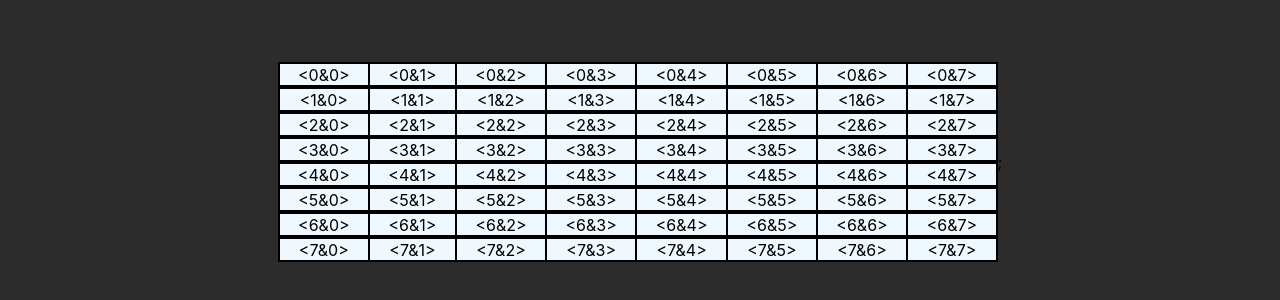
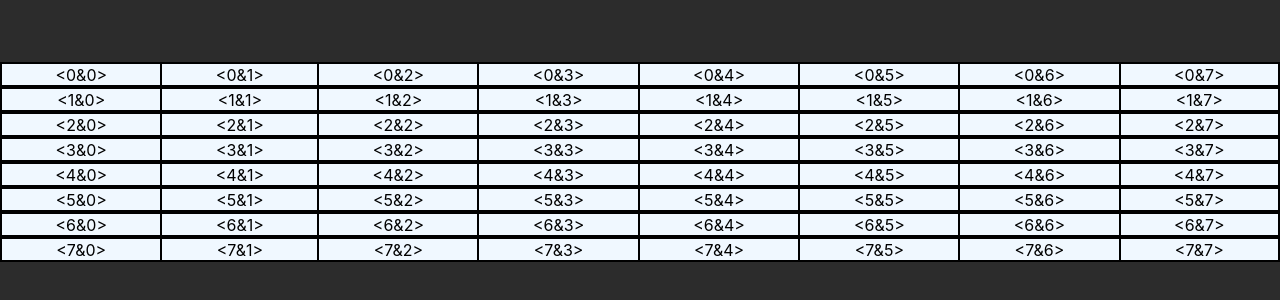
Before and after one commit to Bumang-Cyber/webgame-mine-sweeper, a React (Vite) app: page / in a window 1280 px wide. Shown: the part 238-538 px from the top of the page. Built offline with nearby package versions, Linux system fonts and the light colour scheme.

Commit message:
fix: table, thead, tbody, tr, td 태그로 교체

```diff
--- a/src/components/ContorlPanel/index.tsx
+++ b/src/components/ContorlPanel/index.tsx
@@ -6,6 +6,6 @@ const ControlPanel = () => {
 
 export default ControlPanel;
 
-const Container = styled.section`
+const Container = styled.thead`
   display: flex;
 `;
--- a/src/components/Layout/Layout.style.ts
+++ /dev/null
@@ -1,16 +0,0 @@
-import styled from "styled-components";
-
-export const Wrapper = styled.div`
-  width: 100vw;
-  height: 100vh;
-
-  display: flex;
-  justify-content: center;
-  align-items: center;
-`;
-
-export const Container = styled.main`
-  width: 720px;
-  min-height: 100px;
-  background-color: ${({ theme }) => theme.color.lightGray400};
-`;
--- a/src/components/Layout/index.tsx
+++ b/src/components/Layout/index.tsx
@@ -1,15 +1,20 @@
-import * as S from "./Layout.style";
+import styled from "styled-components";
 
 interface LayoutProps {
   children: React.ReactNode;
 }
 
 const Layout = ({ children }: LayoutProps) => {
-  return (
-    <S.Wrapper>
-      <S.Container>{children}</S.Container>;
-    </S.Wrapper>
-  );
+  return <TableContainer>{children}</TableContainer>;
 };
 
 export default Layout;
+
+export const TableContainer = styled.table`
+  width: 100vw;
+  height: 100vh;
+
+  display: flex;
+  justify-content: center;
+  align-items: center;
+`;
--- a/src/components/TileMap/index.tsx
+++ b/src/components/TileMap/index.tsx
@@ -13,7 +13,7 @@ const TileMap = () => {
   return (
     <Container>
       {tileMapArr.map((row, rowIndex) => (
-        <RowWrapper>
+        <RowWrapper key={rowIndex}>
           {row.map((item, colIndex) => (
             <Tile rowIndex={rowIndex} colIndex={colIndex} key={`${rowIndex}${colIndex}`} item={item} />
           ))}
@@ -25,7 +25,7 @@ const TileMap = () => {
 
 export default TileMap;
 
-const Container = styled.section`
+const Container = styled.tbody`
   //FIX: level에 따라 조건적으로 width가 바뀌게
   width: 100%;
   //FIX: level에 따라 조건적으로 height가 바뀌게
```
